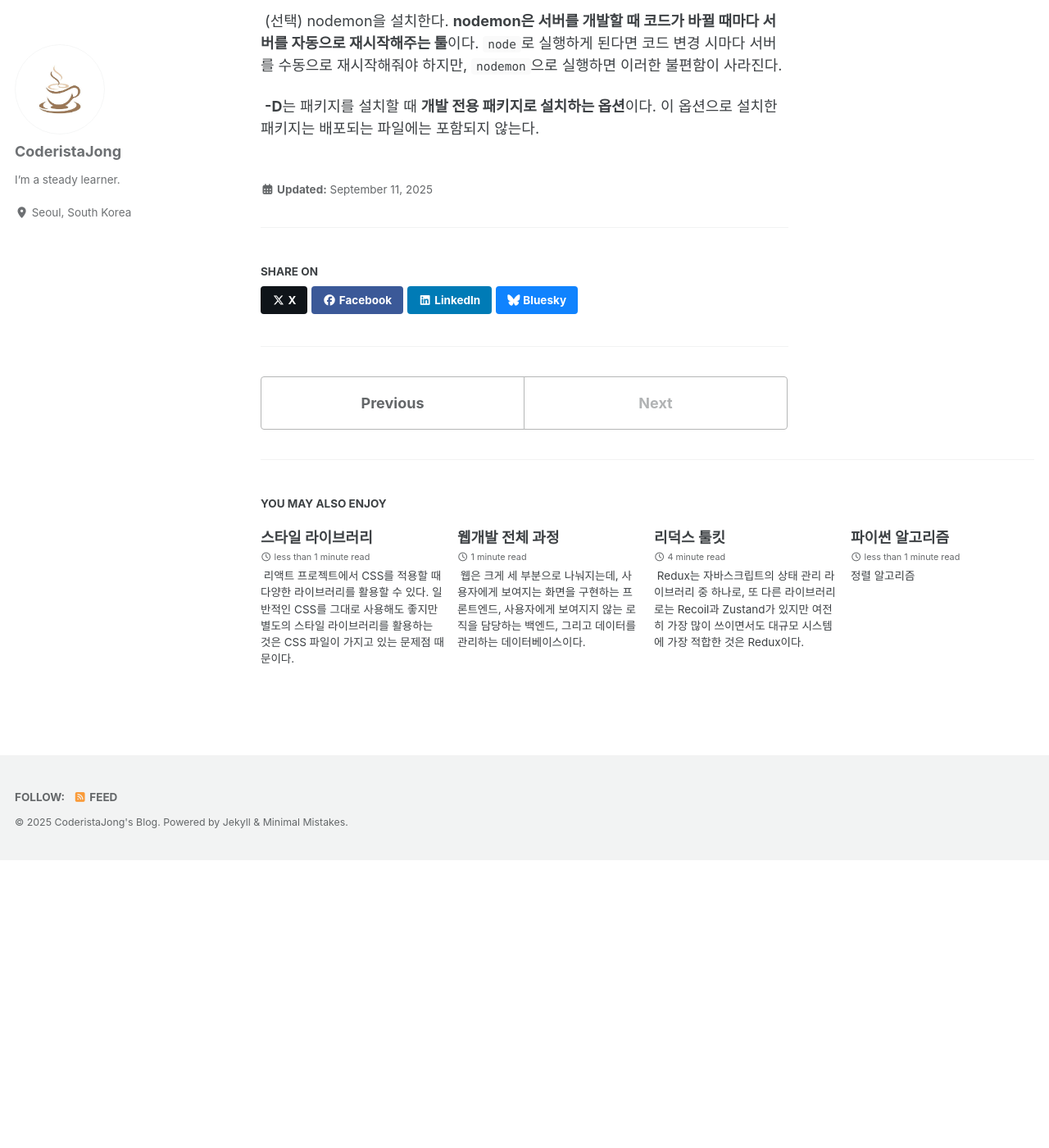
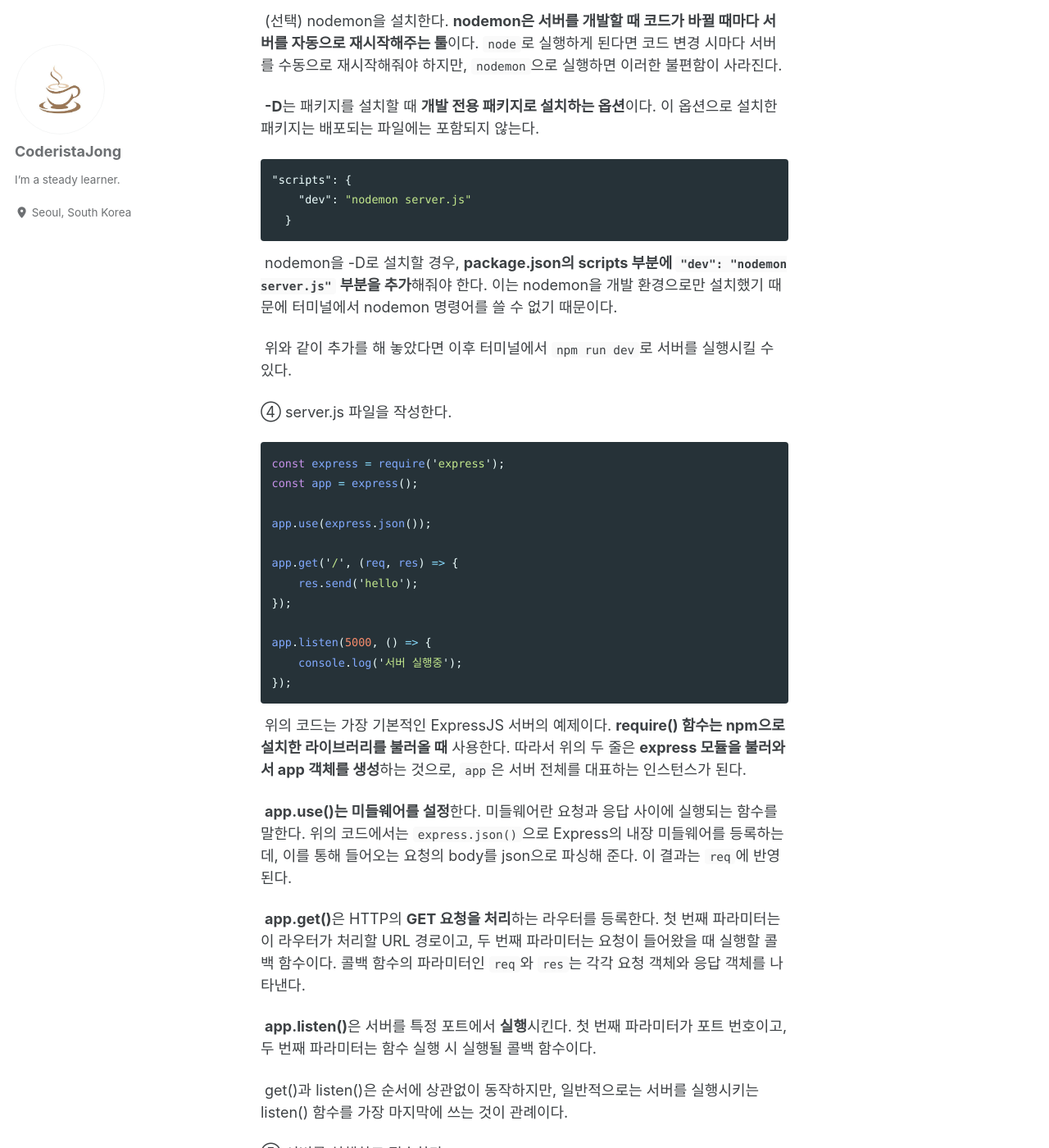
Before and after one commit to NullCoffeeException/NullCoffeeException.github.io, a Jekyll site: the page built from _posts/ExpressJS/2025-09-11-ExpressJS.md, in a window 1280 px wide and 1400 px high, scrolled down 1084 px. Shown: the whole window at 82% size. Built offline with Jekyll 4.4.1, drawn with Linux system fonts in a browser that asks for light colours; cached includes are drawn as plain includes; before the commit the page ends 2133 px from its top, so only the background shows below that; some of the changed text lies outside the part shown.

Commit message:
25.09.15: ExpressJS

````diff
--- a/_posts/ExpressJS/2025-09-11-ExpressJS.md
+++ b/_posts/ExpressJS/2025-09-11-ExpressJS.md
@@ -35,3 +35,102 @@ npm install -D nodemon
 &nbsp;(선택) nodemon을 설치한다. **nodemon은 서버를 개발할 때 코드가 바뀔 때마다 서버를 자동으로 재시작해주는 툴**이다. `node`로 실행하게 된다면 코드 변경 시마다 서버를 수동으로 재시작해줘야 하지만, `nodemon`으로 실행하면 이러한 불편함이 사라진다.
 
 &nbsp;**-D**는 패키지를 설치할 때 **개발 전용 패키지로 설치하는 옵션**이다. 이 옵션으로 설치한 패키지는 배포되는 파일에는 포함되지 않는다.
+
+```json
+"scripts": {
+    "dev": "nodemon server.js"
+  }
+```
+
+&nbsp;nodemon을 -D로 설치할 경우, **package.json의 scripts 부분에 `"dev": "nodemon server.js"` 부분을 추가**해줘야 한다. 이는 nodemon을 개발 환경으로만 설치했기 때문에 터미널에서 nodemon 명령어를 쓸 수 없기 때문이다.
+
+&nbsp;위와 같이 추가를 해 놓았다면 이후 터미널에서 `npm run dev`로 서버를 실행시킬 수 있다.
+
+④ server.js 파일을 작성한다.
+
+```javascript
+const express = require('express');
+const app = express();
+
+app.use(express.json());
+
+app.get('/', (req, res) => {
+    res.send('hello');
+});
+
+app.listen(5000, () => {
+    console.log('서버 실행중');
+});
+```
+
+&nbsp;위의 코드는 가장 기본적인 ExpressJS 서버의 예제이다. **require() 함수는 npm으로 설치한 라이브러리를 불러올 때** 사용한다. 따라서 위의 두 줄은 **express 모듈을 불러와서 app 객체를 생성**하는 것으로, `app`은 서버 전체를 대표하는 인스턴스가 된다.
+
+&nbsp;**app.use()는 미들웨어를 설정**한다. 미들웨어란 요청과 응답 사이에 실행되는 함수를 말한다. 위의 코드에서는 `express.json()`으로 Express의 내장 미들웨어를 등록하는데, 이를 통해 들어오는 요청의 body를 json으로 파싱해 준다. 이 결과는 `req`에 반영된다.
+
+&nbsp;**app.get()**은 HTTP의 **GET 요청을 처리**하는 라우터를 등록한다. 첫 번째 파라미터는 이 라우터가 처리할 URL 경로이고, 두 번째 파라미터는 요청이 들어왔을 때 실행할 콜백 함수이다. 콜백 함수의 파라미터인 `req`와 `res`는 각각 요청 객체와 응답 객체를 나타낸다.
+
+&nbsp;**app.listen()**은 서버를 특정 포트에서 **실행**시킨다. 첫 번째 파라미터가 포트 번호이고, 두 번째 파라미터는 함수 실행 시 실행될 콜백 함수이다.
+
+&nbsp;get()과 listen()은 순서에 상관없이 동작하지만, 일반적으로는 서버를 실행시키는 listen() 함수를 가장 마지막에 쓰는 것이 관례이다.
+
+⑤ 서버를 실행하고 접속한다.
+
+```cmd
+npm run dev
+```
+
+&nbsp;터미널에 `npm run dev`를 입력하면 package.json에 적혀진 스크립트에 따라 `nodemon server.js`가 실행된다.
+
+&nbsp;이후 `http://localhost:(포트번호)` 로 접속하면 서버와 응답할 수 있다.
+
+
+
+---
+
+### 라우팅
+
+```js
+app.get('/store', (req, res) => {
+    res.send('스토어');
+})
+```
+
+&nbsp;위와 같이 get()으로 받는 URL을 설정함으로써 해당 URL으로 들어오는 GET 요청을 처리할 수 있다. 이 방법으로 라우팅 기능을 구현할 수 있다.
+
+
+
+```javascript
+app.get('/', function(req, res) {
+  res.sendFile(__dirname + '/index.html')
+})
+```
+
+&nbsp;sendFile()은 파일을 전송하는 함수이다. 위의 코드에서 `__dirname`은 Node.js에서 정해져 있는 전역변수로 현재 파일의 디렉토리 경로를 나타낸다. 즉, 위의 코드는 sendFile() 안에 전송할 파일의 경로를 넣어 주는 코드이다.
+
+&nbsp;위의 코드를 통해 html 파일을 전송하도록 하면 페이지를 구현할 수 있다.
+
+
+
+
+
+---
+
+## 요청과 응답
+
+(다시 정리할 것.)
+
+웹 서버와 WAS는 API를 사용해 통신을 한다. 이때 웹 서버는 http 방식으로 WAS와 통신을 하는데, 가장 중요한 다섯 가지 메소드는 get, post, put, patch, delete이다.
+
+이를 백엔드에서 받게 된다면, get이나 post 등 여러 요청은 `app.get()`, `app.post()` 등 app에 연결된 형태로 받게 된다. 이를 통해 어떤 응답을 할 지를 설계할 수 있는데, 이것이 API를 설계하는 과정이다.
+
+참고로 get이든 post이든 백엔드에서는 동일하게 받아들인다. 메서드는 단지 라벨에 불과하고, 어떤 동작을 할 지는 API를 어떻게 설계하느냐에 달려 있다. 하지만 물론 메서드와 전혀 관련 없는 로직을 설계했다가는 REST API의 원칙을 위반하는 것이 되기 때문에 그냥 관례를 지키는 것이 좋다.
+
+백엔드에서의 응답은 반드시 `res`를 통해서 이루어진다.
+
+인증, 인가 등의 기능은 `req` 안의 정보를 이용한다. 클라이언트가 보내는 정보의 모든 것은 `req` 안에 들어 있다.
+
+
+
+---
+
+좋은 REST API의 설계 원칙에는 6가지가 있다.
````
Also changed, not shown: other parts of _posts/ExpressJS/2025-09-11-ExpressJS.md (+1 -1 lines), _posts/ExpressJS/2025-09-13-MongoDB 사용법.md (added, +100 -0 lines), _posts/SQL/2025-09-13-SQL문.md (added, +5 -0 lines).
